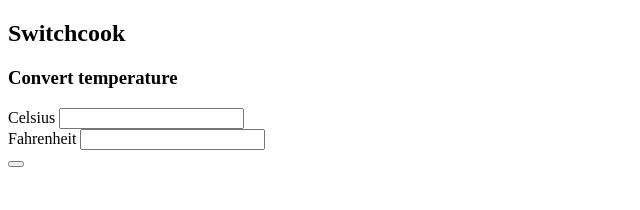
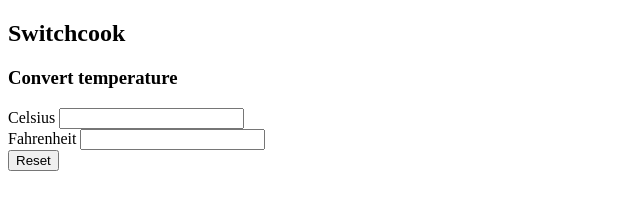
Before and after one commit to stevenoneildev/switchcook, a plain HTML site: page index.html in a window 1280 px wide. Shown: the whole page, without its empty margins (0-640 px from the left). Drawn offline with Linux system fonts and the light colour scheme.

Commit message:
resetButtonFix

```diff
--- a/index.html
+++ b/index.html
@@ -20,7 +20,7 @@
             <label class="inputLabel">Fahrenheit</label>
             <input id="fahrenheitInput" type="number" class="inputField">
         </div>
-        <button id="resetTemperature"></button>
+        <button id="resetTemperature">Reset</button>
     </div>
     <script src="./temperature.js"></script>
 </body>
```
